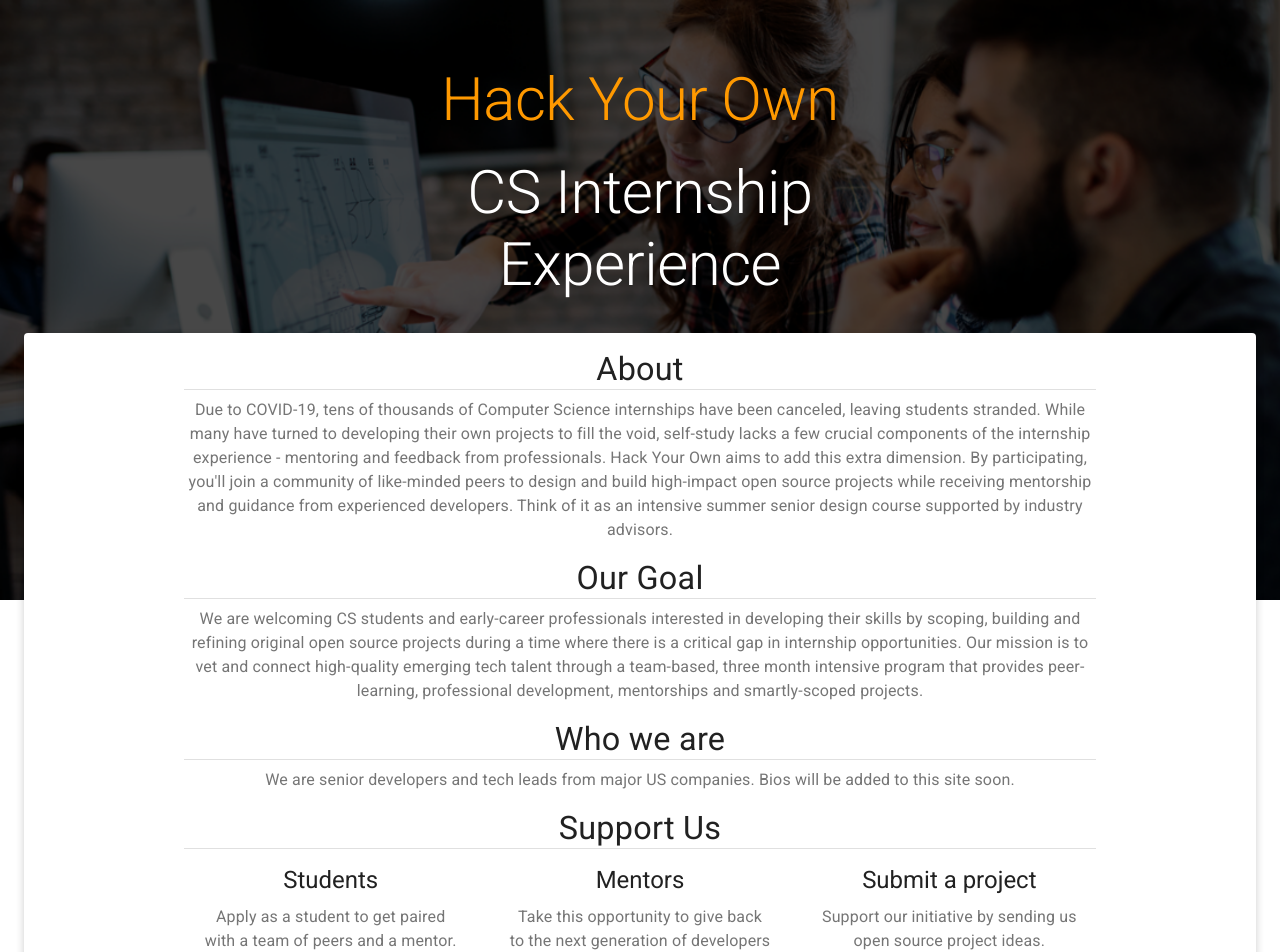
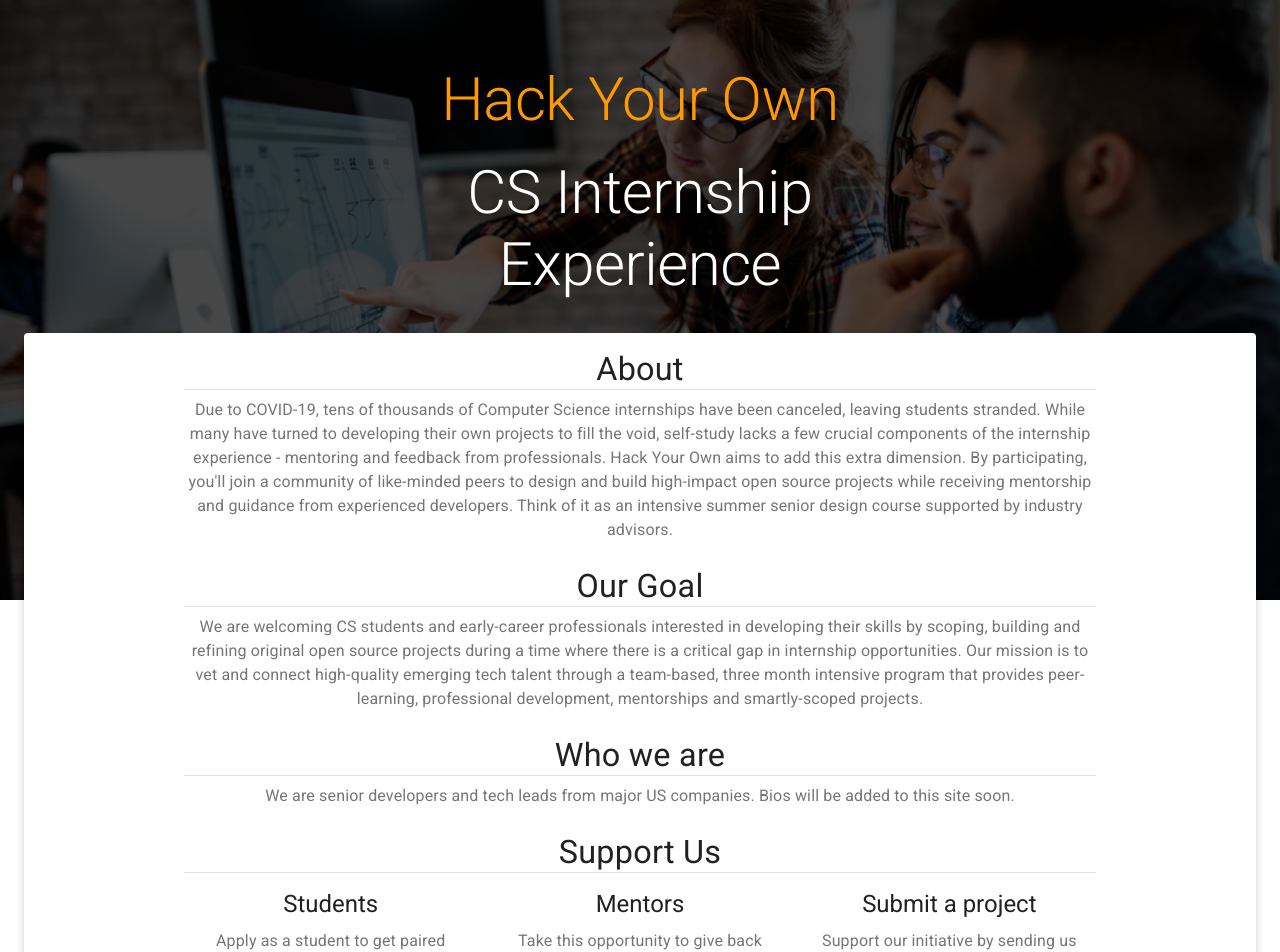
Before and after one commit to syntheticproduct/HackYourOwn, a Next.js app: page / in a window 1280 px wide. Shown: the top 952 px of the page. Built offline with nearby package versions, Linux system fonts and the light colour scheme.

Commit message:
Padding between subsections

```diff
--- a/src/body.js
+++ b/src/body.js
@@ -52,7 +52,7 @@ export default function Body() {
         and guidance from experienced developers. Think of it as an intensive
         summer senior design course supported by industry advisors.
       </Typography>
-      <Typography variant="h4" align="center">
+      <Typography variant="h4" className={classes.padding1} align="center">
         Our Goal
       </Typography>
       <Divider />
@@ -71,7 +71,7 @@ export default function Body() {
         that provides peer-learning, professional development, mentorships and
         smartly-scoped projects.
       </Typography>
-      <Typography variant="h4" align="center">
+      <Typography variant="h4" className={classes.padding1} align="center">
         Who we are
       </Typography>
       <Divider />
@@ -85,7 +85,7 @@ export default function Body() {
       >
         We are senior developers and tech leads from major US companies. Bios will be added to this site soon.
       </Typography>
-      <Typography variant="h4" align="center">
+      <Typography variant="h4" className={classes.padding1} align="center">
         Support Us
       </Typography>
       <Divider />
```
